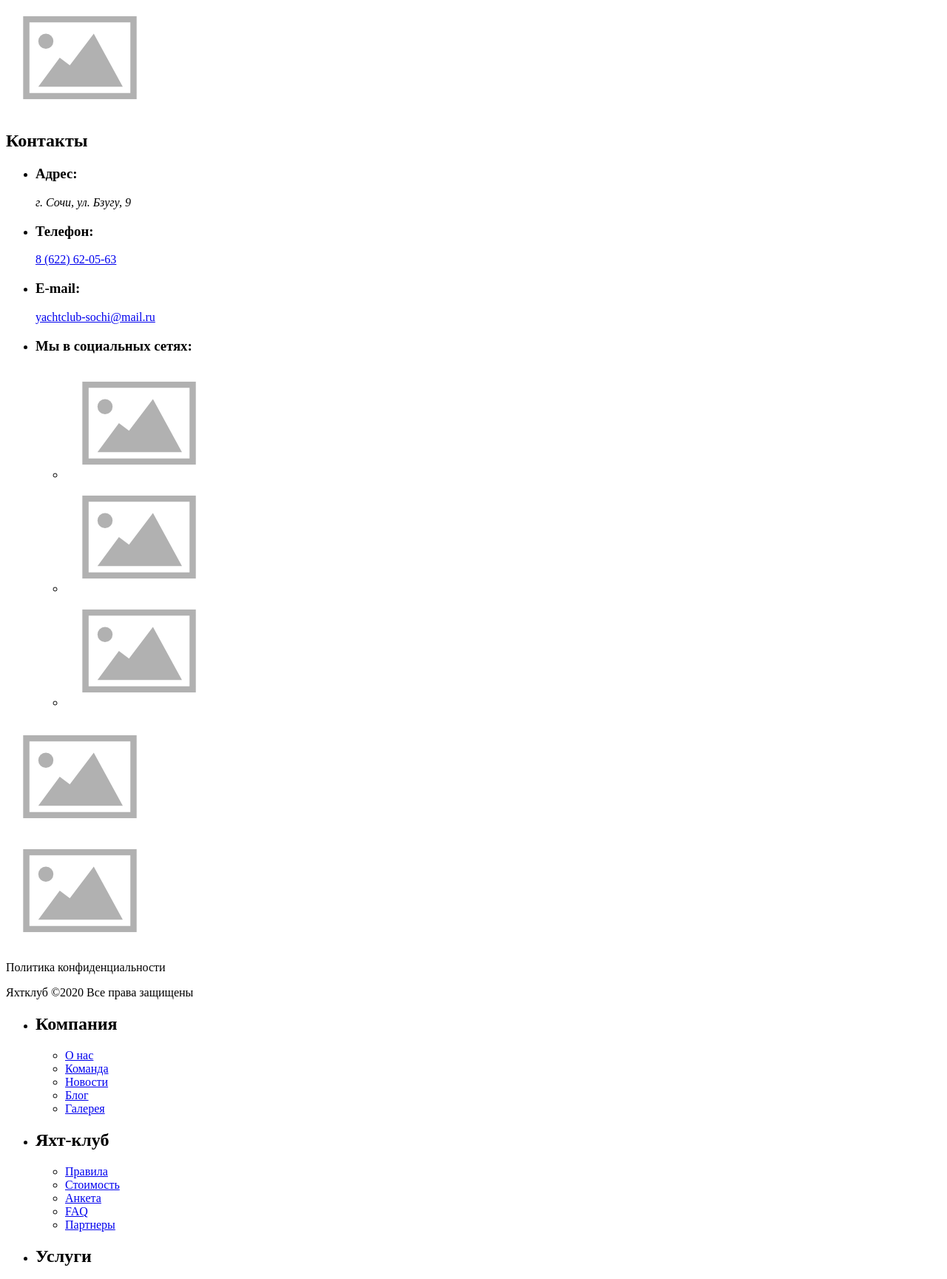
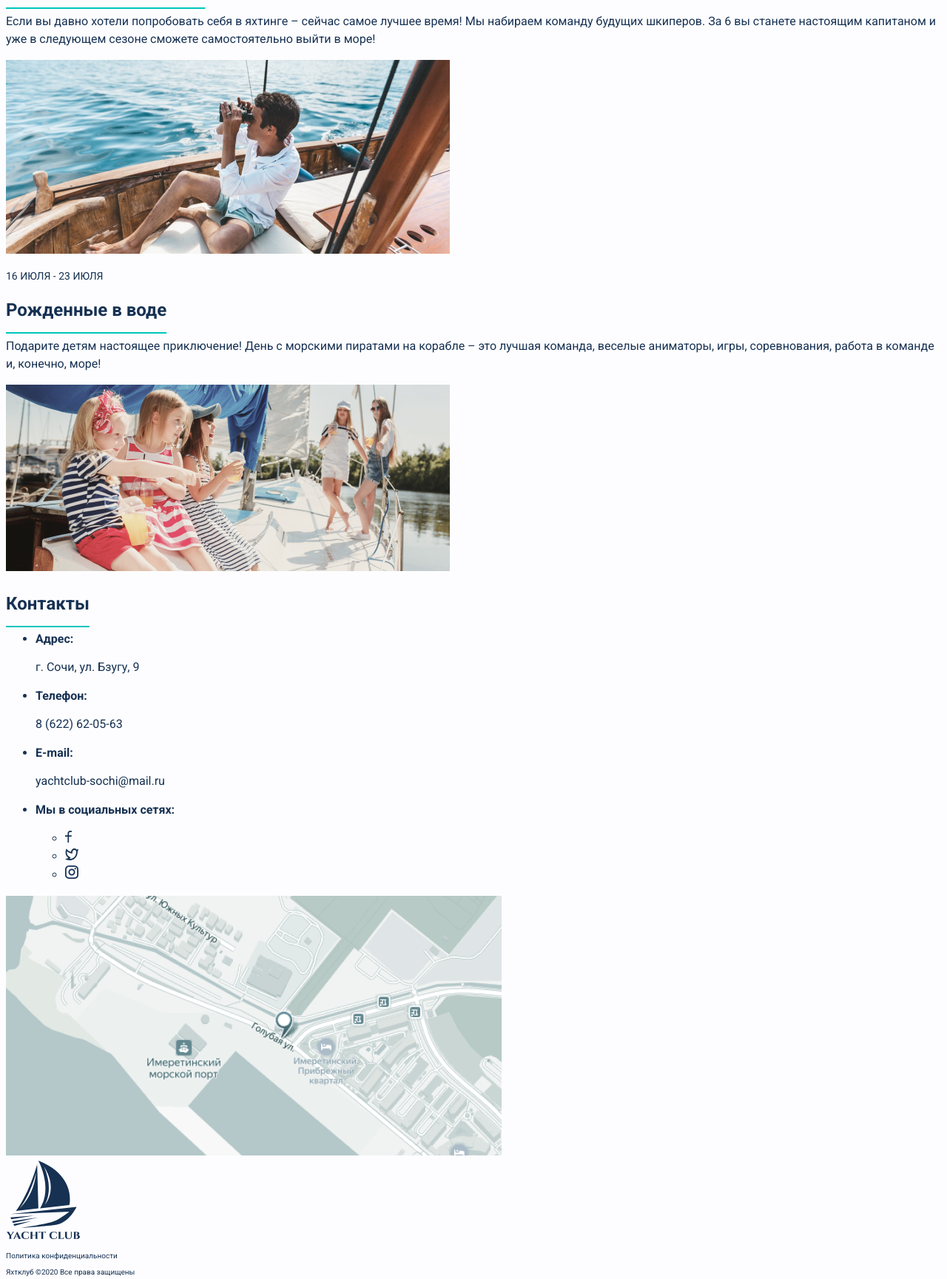
Before and after one commit to GeorgeKazanchev/Sail-Club, a plain HTML site: page index.html in a window 1280 px wide. Shown: the part 945-2674 px from the top of the page at 74% size. Drawn offline with Linux system fonts and the light colour scheme.

Commit message:
Выполнена базовая стилизация страницы
1. Уточнена структура проекта: добавлены папки под файлы стилей и картинки.
2. Подключены изображения, экспортированные из Figma.
3. Подключен нестандартный шрифт (Roboto).
4. Определены базовые стили (параметры шрифта и фона) страницы и отдельных её элементов.
5. Внесены мелкие правки в разметку.

```diff
--- /dev/null
+++ b/css/style.css
@@ -0,0 +1,93 @@
+body {
+    font-family: 'Roboto', sans-serif;
+    font-style: normal;
+    font-size: 16px;
+    font-weight: 400;
+    line-height: 24px;
+    color: #163152;
+    background-color: #fdfdff;
+}
+
+a {
+    color: #163152;
+    text-decoration: none;
+}
+
+.site-navigation-item {
+    font-size: 14px;
+    line-height: 18px;
+}
+
+.hero h2 {
+    font-style: italic;
+    font-size: 44px;
+    font-weight: 400;
+    line-height: 60px;
+    text-transform: uppercase;
+}
+
+.event-dates {
+    font-size: 14px;
+    line-height: 18px;
+    text-transform: uppercase;
+}
+
+.event h2 {
+    font-size: 24px;
+    font-weight: 700;
+    line-height: 34px;
+    text-decoration: underline;
+    text-decoration-color: #00c6bd;
+    text-decoration-thickness: 2px;
+    text-underline-offset: 15px;
+    text-underline-position: under;
+}
+
+.event p:not(.event-dates) {
+    font-size: 16px;
+    line-height: 24px;
+}
+
+.contacts h2 {
+    font-size: 24px;
+    font-weight: 700;
+    line-height: 34px;
+    text-decoration: underline;
+    text-decoration-color: #00c6bd;
+    text-decoration-thickness: 2px;
+    text-underline-offset: 15px;
+    text-underline-position: under;
+}
+
+.contacts-list-item h3 {
+    font-size: 16px;
+    font-weight: 700;
+    line-height: 22px;
+}
+
+.contacts-list-item p {
+    font-size: 16px;
+    line-height: 22px;
+}
+
+.contacts-list-item em {
+    font-style: normal;
+}
+
+.copyright {
+    font-size: 10px;
+    line-height: 12px;
+}
+
+.footer-navigation-item h2 {
+    font-size: 14px;
+    font-weight: 700;
+    line-height: 18px;
+    text-transform: uppercase;
+}
+
+.footer-navigation-inner-item {
+    font-size: 14px;
+    font-weight: 400;
+    line-height: 16px;
+}
--- a/index.html
+++ b/index.html
@@ -1,15 +1,22 @@
 <!DOCTYPE html>
 <html lang="en">
+
 <head>
     <meta charset="UTF-8">
     <meta name="viewport" content="width=device-width, initial-scale=1.0">
     <title>Under Sail</title>
+    <link rel="preconnect" href="https://fonts.googleapis.com">
+    <link rel="preconnect" href="https://fonts.gstatic.com" crossorigin>
+    <link href="https://fonts.googleapis.com/css2?family=Roboto:ital,wght@0,400;0,700;1,400&display=swap"
+        rel="stylesheet">
+    <link rel="stylesheet" href="css/style.css">
 </head>
+
 <body>
     <header class="site-header">
         <nav class="site-navigation">
-            <a class="site-navigation-title" href="#">
-                <img src="img/placeholder.svg" alt="Логотип яхт-клуба">
+            <a class="site-navigation-title" href="index.html">
+                <img src="img/logo.svg" width="64" height="68" alt="Логотип яхт-клуба">
             </a>
             <ul class="site-navigation-list">
                 <li class="site-navigation-item">
@@ -31,34 +38,40 @@
                     <a href="#">Контакты</a>
                 </li>
             </ul>
+            <a href="#" class="signin">
+                <img src="img/user-icon.svg" alt="Авторизация">
+            </a>
         </nav>
     </header>
     <main>
         <section class="hero">
             <h2>Вместе под парусом</h2>
-            <img src="img/placeholder.svg" alt="Яхта клуба">
+            <img src="img/hero-poster.jpg" width="1170" height="466" alt="Яхта">
         </section>
         <section class="event">
             <p class="event-dates">
-                20 октября - 19 апреля
+                <time datetime="2023-10-20">20 октября</time> - <time datetime="2024-04-19">19 апреля</time>
             </p>
             <h2>Стань частью команды</h2>
             <p>
-                Если вы давно хотели попробовать себя в яхтинге – сейчас самое лучшее время! Мы набираем команду будущих шкиперов.
+                Если вы давно хотели попробовать себя в яхтинге – сейчас самое лучшее время! Мы набираем команду будущих
+                шкиперов.
                 За 6 вы станете настоящим капитаном и уже в следующем сезоне сможете самостоятельно выйти в море!
             </p>
-            <img src="img/placeholder.svg" alt="Мужчина смотрит в бинокль">
+            <img class="event-img" src="img/event-photo-1.jpg" width="600" height="262" alt="Мужчина смотрит в бинокль">
         </section>
         <section class="event">
             <p class="event-dates">
-                16 июля - 23 июля
+                <time datetime="2024-07-16">16 июля</time> - <time datetime="2024-07-23">23 июля</time>
             </p>
             <h2>Рожденные в воде</h2>
             <p>
-                Подарите детям настоящее приключение! День с морскими пиратами на корабле – это лучшая команда, веселые аниматоры,
+                Подарите детям настоящее приключение! День с морскими пиратами на корабле – это лучшая команда, веселые
+                аниматоры,
                 игры, соревнования, работа в команде и, конечно, море!
             </p>
-            <img src="img/placeholder.svg" alt="Дети пьют молочные коктейли">
+            <img class="event-img" src="img/event-photo-2.jpg" width="600" height="252"
+                alt="Дети пьют молочные коктейли">
         </section>
         <section class="contacts">
             <h2>Контакты</h2>
@@ -69,42 +82,42 @@
                 </li>
                 <li class="contacts-list-item">
                     <h3>Телефон:</h3>
-                    <p><a href="#">8 (622) 62-05-63</a></p>
+                    <p><a href="tel:+7622620563">8 (622) 62-05-63</a></p>
                 </li>
                 <li class="contacts-list-item">
                     <h3>E-mail:</h3>
-                    <p><a href="#">yachtclub-sochi@mail.ru</a></p>
+                    <p><a href="mailto:yachtclub-sochi@mail.ru">yachtclub-sochi@mail.ru</a></p>
                 </li>
                 <li class="contacts-list-item">
                     <h3>Мы в социальных сетях:</h3>
                     <ul class="social-list">
                         <li class="social-list-item">
                             <a href="#">
-                                <img src="img/placeholder.svg" alt="Facebook">
+                                <img src="img/facebook.svg" width="9" height="16" alt="Facebook">
                             </a>
                         </li>
                         <li class="social-list-item">
                             <a href="#">
-                                <img src="img/placeholder.svg" alt="Twitter">
+                                <img src="img/twitter.svg" width="18" height="16" alt="Twitter">
                             </a>
                         </li>
                         <li class="social-list-item">
                             <a href="#">
-                                <img src="img/placeholder.svg" alt="Instagram">
+                                <img src="img/instagram.svg" width="18" height="18" alt="Instagram">
                             </a>
                         </li>
                     </ul>
                 </li>
             </ul>
-            <img src="img/placeholder.svg" alt="Где мы находимся">
+            <img src="img/map.png" width="670" height="351" alt="Где мы находимся">
         </section>
     </main>
     <footer class="site-footer">
         <a href="#">
-            <img src="img/placeholder.svg" alt="Логотип яхт-клуба">
+            <img src="img/logo.svg" width="100" height="106" alt="Логотип яхт-клуба">
         </a>
         <p class="copyright">
-            Политика конфиденциальности
+            <a href="#">Политика конфиденциальности</a>
         </p>
         <p class="copyright">
             Яхтклуб ©2020 Все права защищены
@@ -193,4 +206,5 @@
         </ul>
     </footer>
 </body>
+
 </html>
```
Also changed, not shown: img/event-photo-1.jpg (added), img/event-photo-2.jpg (added), img/facebook.svg (added), img/hero-poster.jpg (added), img/instagram.svg (added), img/logo.svg (added), img/map.png (added), img/placeholder.svg (deleted), img/twitter.svg (added), img/user-icon.svg (added).
